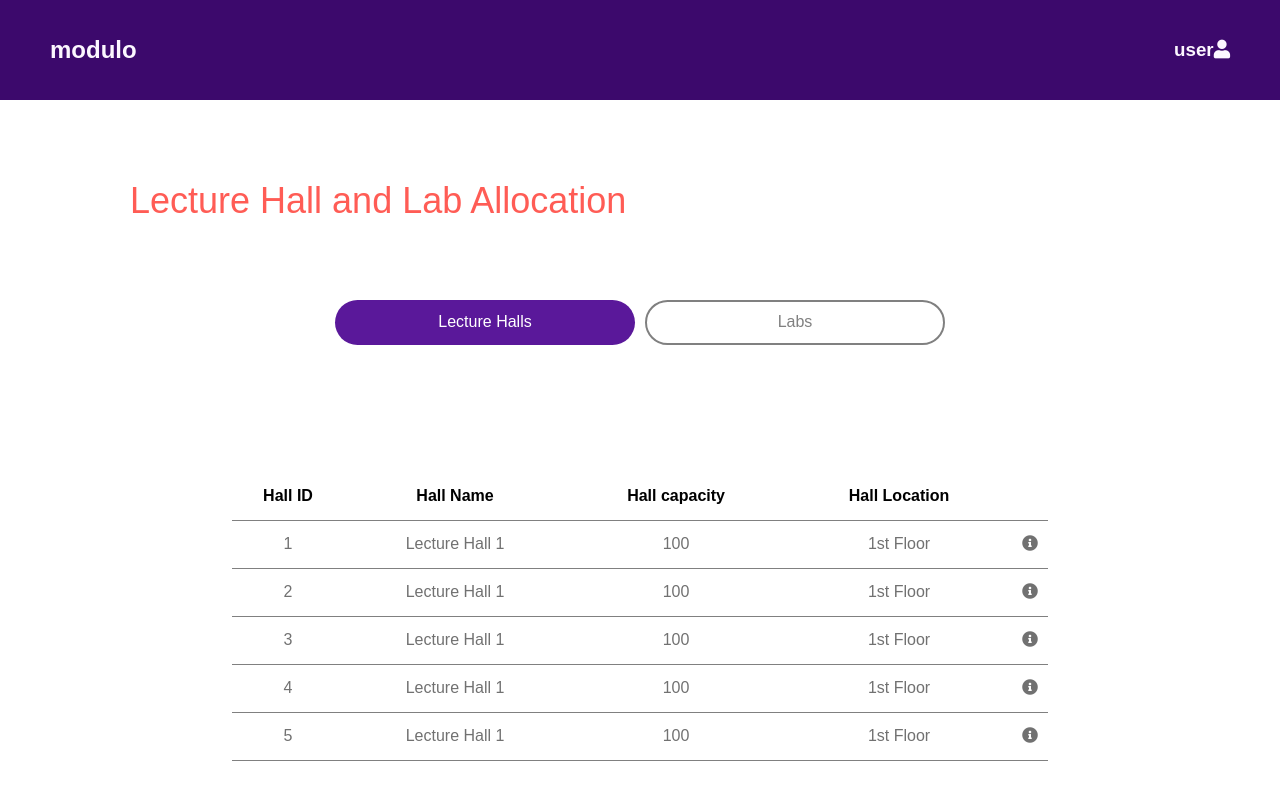
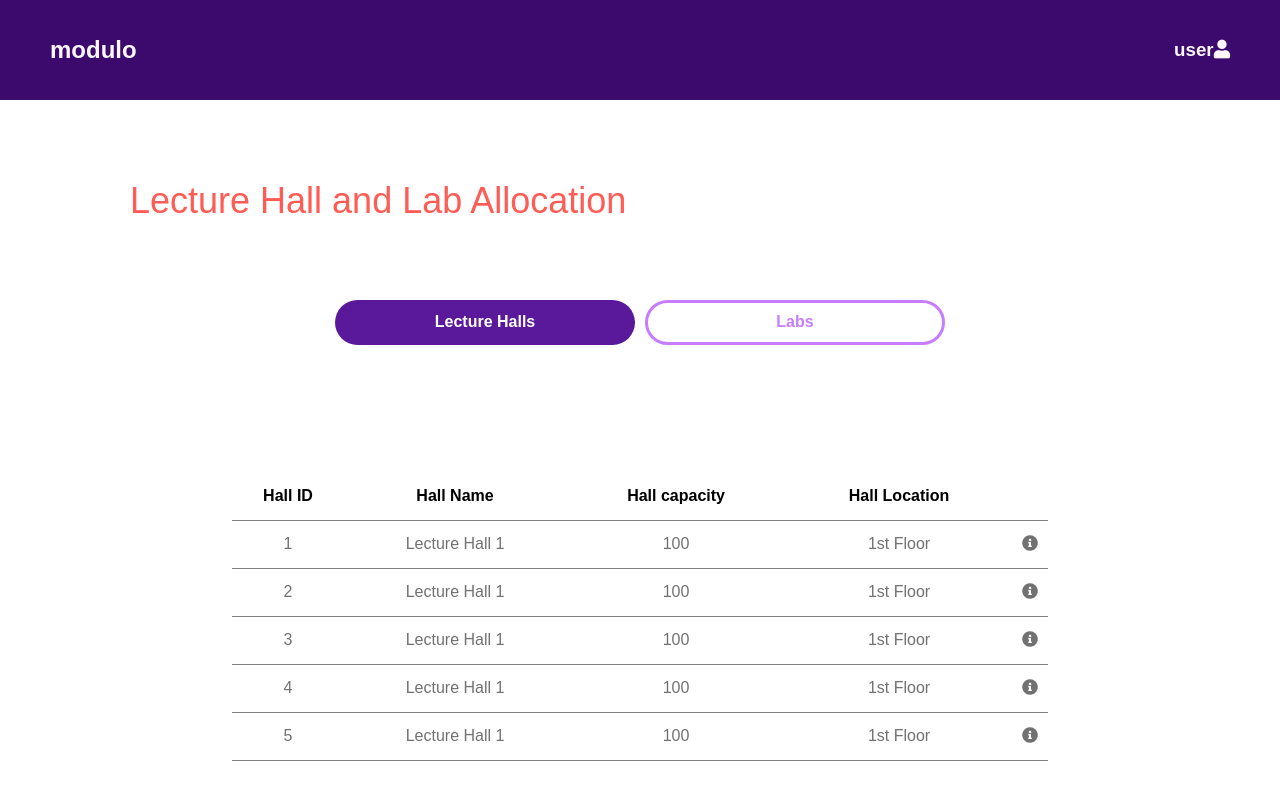
Before and after one commit to GayanKod/Modulo, a React (Create React App) app in the folder client/: page /lec-hall-allocation in a window 1280 px wide. Shown: the top 800 px of the page. Built offline with nearby package versions, Linux system fonts and the light colour scheme.

Commit message:
lac hall and lab buttons style

```diff
--- a/client/src/components/LecHomePage.tsx
+++ b/client/src/components/LecHomePage.tsx
@@ -25,8 +25,8 @@ export default function LecHomePage() {
             }}
             style={{
               background: btn === "lec" ? "#5a189a" : "#ffffff",
-              border: btn === "lec" ? "none" : "solid grey 2px",
-              color: btn === "lec" ? "white" : "grey",
+              border: btn === "lec" ? "none" : "solid #c77dff 3px",
+              color: btn === "lec" ? "white" : "#c77dff",
             }}
           >
             Lecture Halls
@@ -37,8 +37,8 @@ export default function LecHomePage() {
             }}
             style={{
               background: btn === "lab" ? "#5a189a" : "#ffffff",
-              border: btn === "lab" ? "none" : "solid grey 2px",
-              color: btn === "lab" ? "white" : "grey",
+              border: btn === "lab" ? "none" : "solid #c77dff 3px",
+              color: btn === "lab" ? "white" : "#c77dff",
             }}
           >
             Labs
--- a/client/src/styles/LecHomePage.scss
+++ b/client/src/styles/LecHomePage.scss
@@ -39,7 +39,7 @@
   button {
     color: white;
     font-size: 16px;
-    font-weight: 500;
+    font-weight: 600;
 
     background-color: $P3;
     width: 300px;
```
